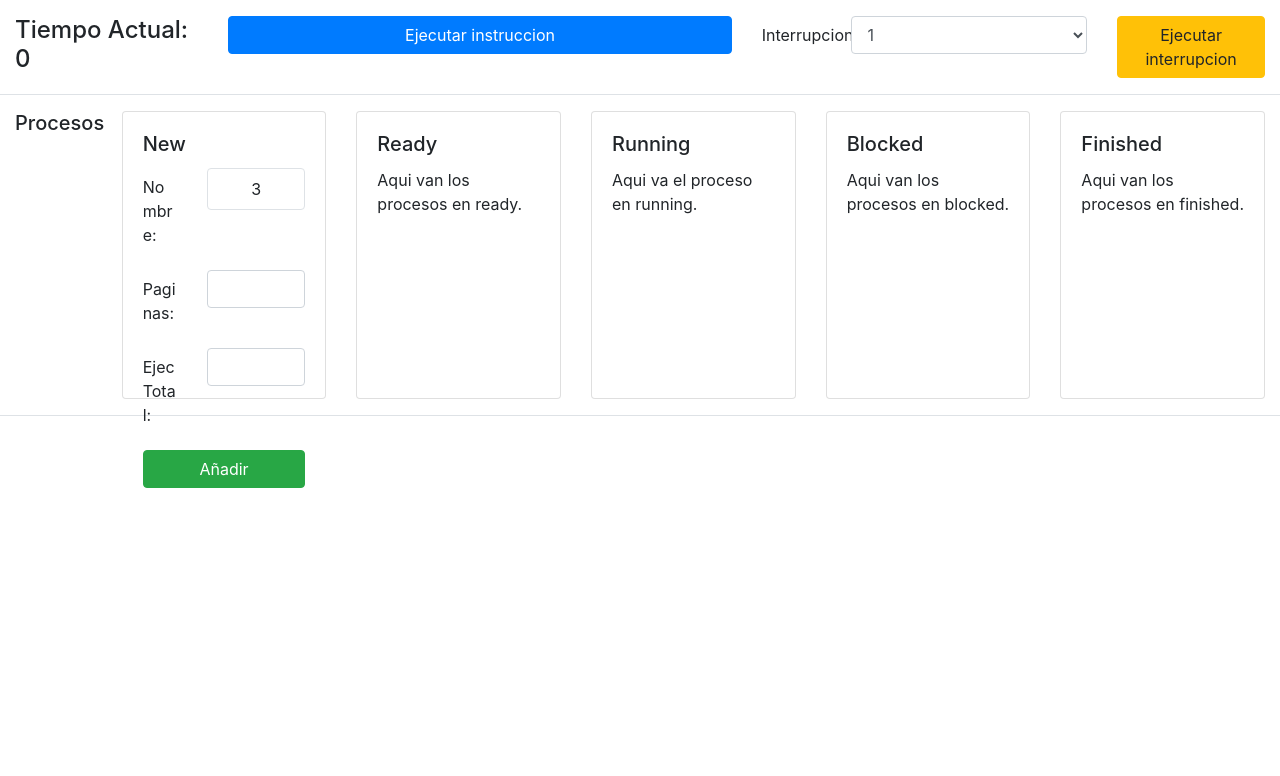
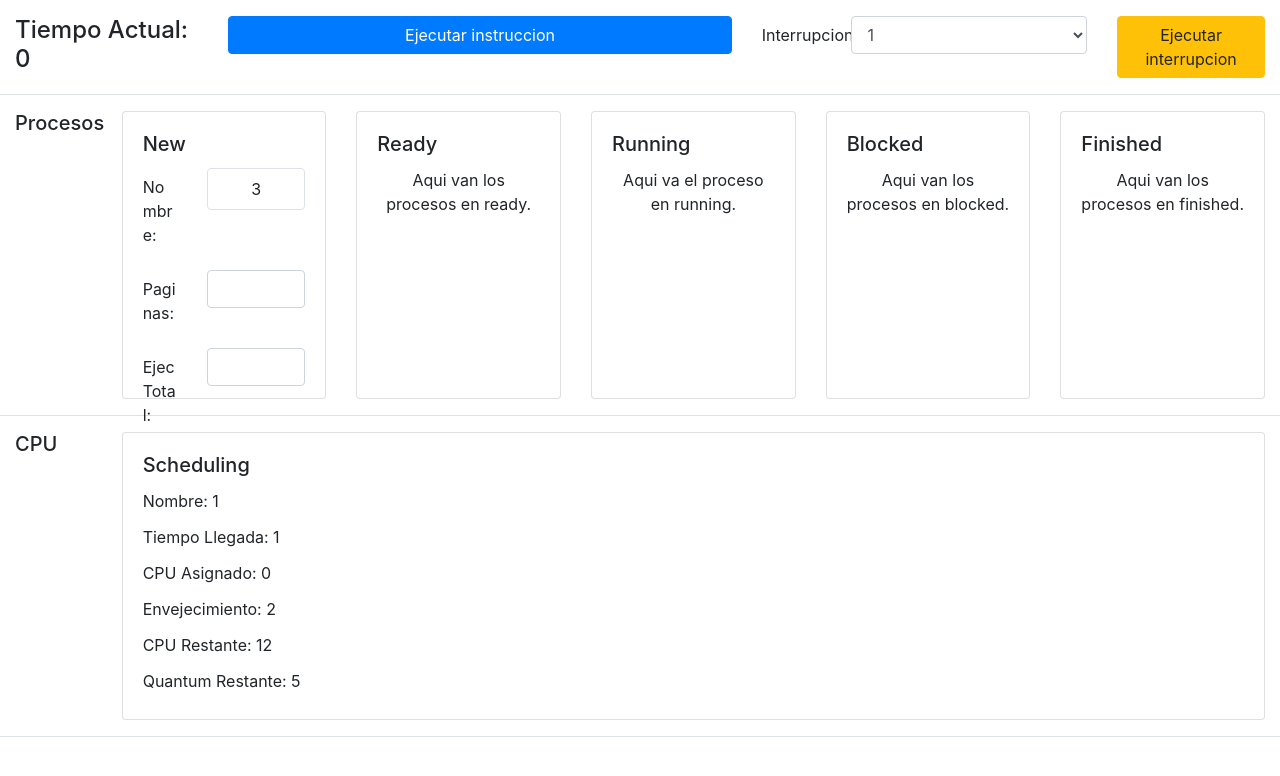
Before and after one commit to JonathanNunezRdz/proyecto-cpu-vanilla, a plain HTML site: page index.html in a window 1280 px wide. Drawn offline with nearby package versions, Linux system fonts and the light colour scheme.

Commit message:
add more ui

```diff
--- a/index.html
+++ b/index.html
@@ -8,6 +8,7 @@
 			integrity="sha384-Vkoo8x4CGsO3+Hhxv8T/Q5PaXtkKtu6ug5TOeNV6gBiFeWPGFN9MuhOf23Q9Ifjh"
 			crossorigin="anonymous"
 		/>
+		<link rel="stylesheet" href="style.css" />
 		<title>Proyecto CPU</title>
 	</head>
 	<body>
@@ -116,7 +117,7 @@
 							<div class="card" style="height: 18rem;">
 								<div class="card-body">
 									<h5 class="card-title">Ready</h5>
-									<div class="card-text">
+									<div class="card-text text-center">
 										Aqui van los procesos en ready.
 									</div>
 								</div>
@@ -126,7 +127,7 @@
 							<div class="card" style="height: 18rem;">
 								<div class="card-body">
 									<h5 class="card-title">Running</h5>
-									<div class="card-text">
+									<div class="card-text text-center">
 										Aqui va el proceso en running.
 									</div>
 								</div>
@@ -136,7 +137,7 @@
 							<div class="card" style="height: 18rem;">
 								<div class="card-body">
 									<h5 class="card-title">Blocked</h5>
-									<div class="card-text">
+									<div class="card-text text-center">
 										Aqui van los procesos en blocked.
 									</div>
 								</div>
@@ -146,8 +147,30 @@
 							<div class="card" style="height: 18rem;">
 								<div class="card-body">
 									<h5 class="card-title">Finished</h5>
-									<div class="card-text">
+									<div class="card-text text-center">
 										Aqui van los procesos en finished.
+									</div>
+								</div>
+							</div>
+						</div>
+					</div>
+				</div>
+				<div class="col-12">
+					<div class="row py-3 border-bottom">
+						<div class="col-1">
+							<h5>CPU</h5>
+						</div>
+						<div class="col">
+							<div class="card" style="height: 18rem;">
+								<div class="card-body">
+									<h5 class="card-title">Scheduling</h5>
+									<div class="card-text cpu-summary">
+										<p>Nombre: <span>1</span></p>
+										<p>Tiempo Llegada: <span>1</span></p>
+										<p>CPU Asignado: <span>0</span></p>
+										<p>Envejecimiento: <span>2</span></p>
+										<p>CPU Restante: <span>12</span></p>
+										<p>Quantum Restante: <span>5</span></p>
 									</div>
 								</div>
 							</div>
--- /dev/null
+++ b/style.css
@@ -0,0 +1,3 @@
+.cpu-summary > p {
+	margin: 0.75rem 0rem 0.75rem 0rem;
+}
```
